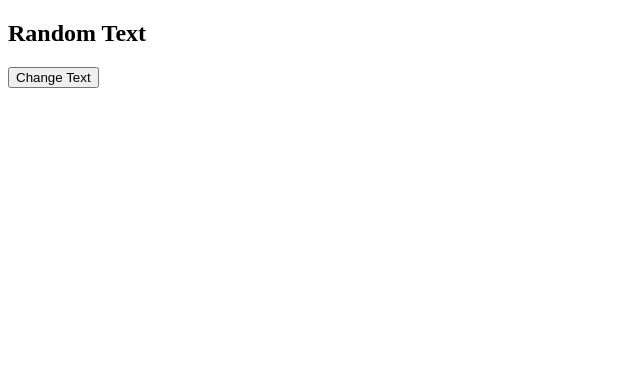
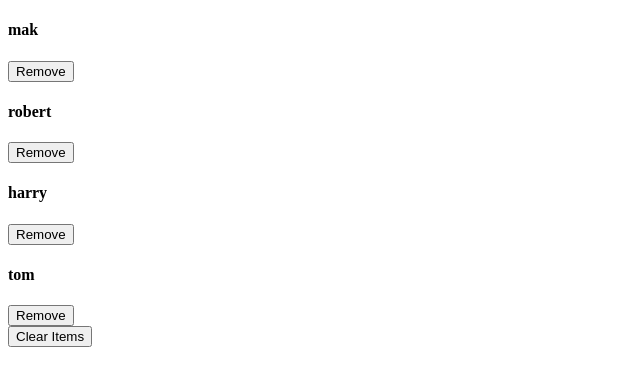
Before and after one commit to majidalykhan/react-course, a React (Create React App) app in the folder advanced-react/: page / in a window 1280 px wide. Shown: the top 386 px of the page, without its empty margins (0-640 px from the left). Built offline with nearby package versions, Linux system fonts and the light colour scheme; the HTML template or start-up script is replaced by a standard one.

Commit message:
useState - Array

```diff
--- /dev/null
+++ b/advanced-react/src/1-useState/3-useState-array.js
@@ -0,0 +1,30 @@
+import React, { useState } from "react";
+import data from "../data";
+
+const useStateArray = () => {
+  const [people, setPeople] = useState(data);
+
+  const removeItem = (id) => {
+    let newPeople = people.filter((person) => person.id !== id);
+    setPeople(newPeople);
+  };
+
+  return (
+    <React.Fragment>
+      {people.map((person) => {
+        const { id, name } = person;
+        return (
+          <div className="item">
+            <h4 key={id}>{name}</h4>
+            <button onClick={() => removeItem(id)}>Remove</button>
+          </div>
+        );
+      })}
+      <button type="button" className="btn" onClick={() => setPeople([])}>
+        Clear Items
+      </button>
+    </React.Fragment>
+  );
+};
+
+export default useStateArray;
--- a/advanced-react/src/App.js
+++ b/advanced-react/src/App.js
@@ -1,11 +1,11 @@
 import React from "react";
 
-import UseStateBasics from "./1-useState/2-useState-basics";
+import UseStateArray from "./1-useState/3-useState-array";
 
 function App() {
   return (
     <div className="container">
-      <UseStateBasics />
+      <UseStateArray />
     </div>
   );
 }
--- a/advanced-react/src/data.js
+++ b/advanced-react/src/data.js
@@ -1,6 +1,8 @@
 export const data = [
-    { id: 1, name: 'mak' },
-    { id: 2, name: 'robert' },
-    { id: 3, name: 'harry' },
-    { id: 4, name: 'tom' },
-  ];
+  { id: 1, name: "mak" },
+  { id: 2, name: "robert" },
+  { id: 3, name: "harry" },
+  { id: 4, name: "tom" },
+];
+
+export default data;
```
